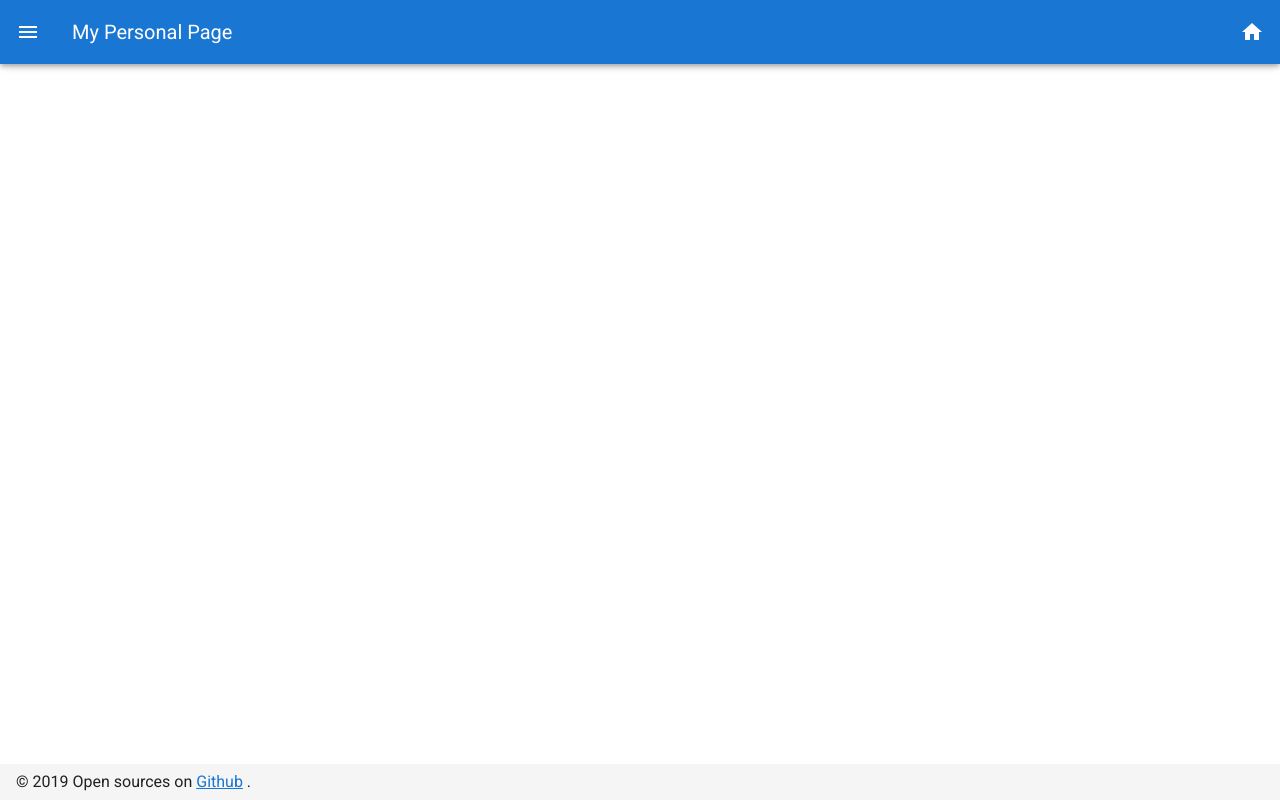
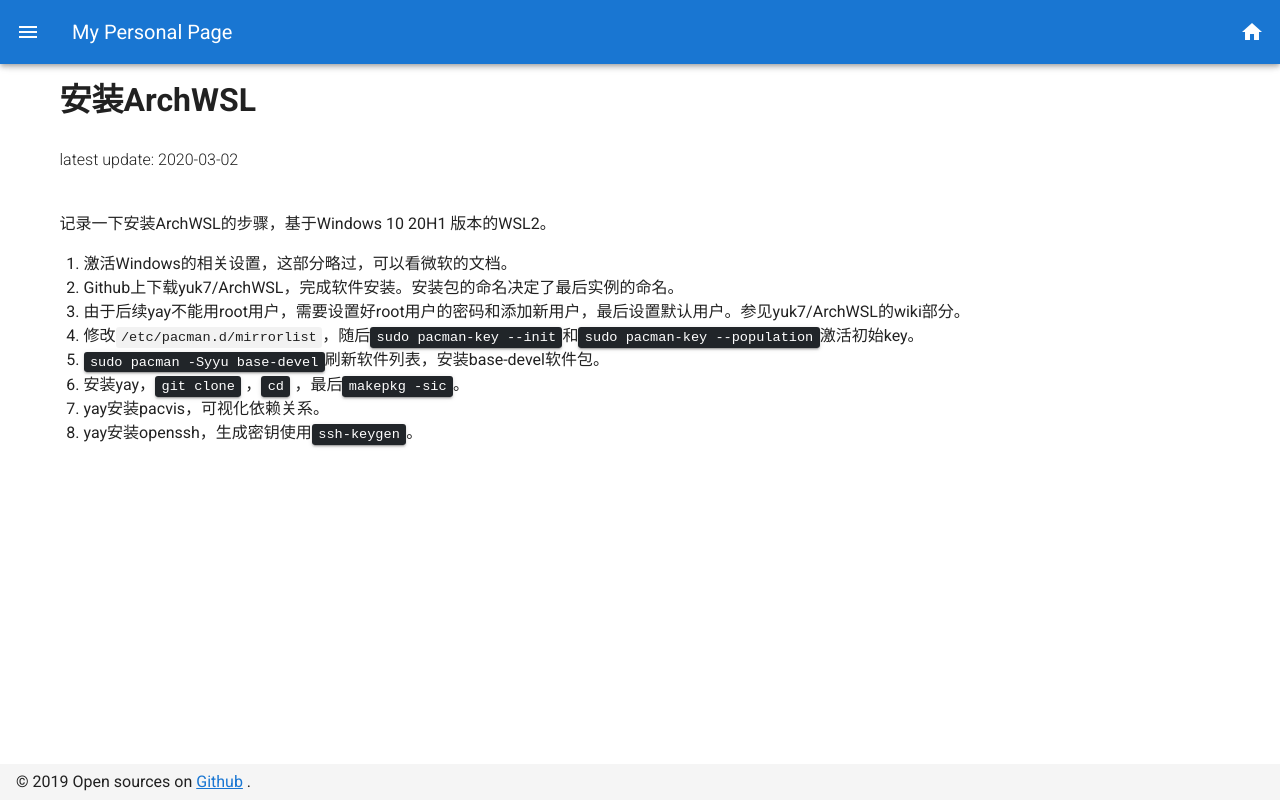
Before and after one commit to jialanxin/personalPage, a Nuxt app: page /posts/InstallArchWSL in a window 1280 px wide. Built offline with nearby package versions, Linux system fonts and the light colour scheme.

Commit message:
write InstallArchWSL

```diff
--- a/pages/index.vue
+++ b/pages/index.vue
@@ -33,6 +33,12 @@ export default {
     return {
       posts: [
         {
+          id: 4,
+          title: "安装ArchWSL",
+          lastUpdate: "2020-03-02",
+          link: "/posts/InstallArchWSL"
+        },
+        {
           id: 3,
           title: "Docker-compose部署aria2和filebrowser",
           lastUpdate: "2019-12-23",
--- /dev/null
+++ b/pages/notes/ReadingFeb2020.vue
@@ -0,0 +1,28 @@
+<template>
+    <v-container>
+        <v-row>
+            <v-col>
+                <h1>{{title}}</h1>
+            </v-col>
+        </v-row>
+        <v-row>
+            <v-col>
+                <p class="font-weight-light">latest update: {{lastUpdate}}</p>
+            </v-col>
+        </v-row>
+    </v-container>
+</template>
+
+<script>
+export default {
+      data() {
+    return {
+      title: "2月读书笔记",
+      lastUpdate: "2020-02-07"
+    };
+  },
+  head(){
+    return {title:this.title}
+  }
+}
+</script>
--- a/pages/notes/index.vue
+++ b/pages/notes/index.vue
@@ -28,6 +28,13 @@ export default {
     return {
       posts: [
         {
+          id: 2,
+          title: "2月读书笔记",
+          lastUpdate: "2020-02-07",
+          link: "/notes/ReadingFeb2020"
+        },
+
+        {
           id: 1,
           title: "12月读书笔记",
           lastUpdate: "2019-12-29",
--- /dev/null
+++ b/pages/posts/InstallArchWSL.vue
@@ -0,0 +1,47 @@
+<template>
+<v-container>
+  <v-row>
+    <v-col>
+      <h1>{{title}}</h1>
+    </v-col>
+  </v-row>
+  <v-row>
+    <v-col>
+      <p class="font-weight-light">latest update: {{lastUpdate}}</p>
+    </v-col>
+  </v-row>
+  <v-row>
+    <v-col>
+      <p>记录一下安装ArchWSL的步骤，基于Windows 10 20H1 版本的WSL2。</p>
+      <ol>
+          <li>激活Windows的相关设置，这部分略过，可以看微软的文档。</li>
+          <li>Github上下载yuk7/ArchWSL，完成软件安装。安装包的命名决定了最后实例的命名。</li>
+          <li>由于后续yay不能用root用户，需要设置好root用户的密码和添加新用户，最后设置默认用户。参见yuk7/ArchWSL的wiki部分。</li>
+          <li>修改<code>/etc/pacman.d/mirrorlist</code>，随后<kbd>sudo pacman-key --init</kbd>和<kbd>sudo pacman-key --population</kbd>激活初始key。</li>
+          <li><kbd>sudo pacman -Syyu base-devel</kbd>刷新软件列表，安装base-devel软件包。</li>
+          <li>安装yay，<kbd>git clone</kbd> ，<kbd>cd</kbd> ，最后<kbd>makepkg -sic</kbd>。 </li>
+          <li>yay安装pacvis，可视化依赖关系。</li>
+          <li>yay安装openssh，生成密钥使用<kbd>ssh-keygen</kbd>。</li>
+      </ol>
+    </v-col>
+  </v-row>
+</v-container>
+</template>
+
+<script>
+
+export default {
+  data(){
+    return {
+      title: "安装ArchWSL",
+      lastUpdate:"2020-03-02"
+    }
+  },
+  head(){
+    return {
+      title: this.title
+    }
+  }
+
+}
+</script>
```
Also changed, not shown: 1 other file (tests, documents, lock files or other folders).
